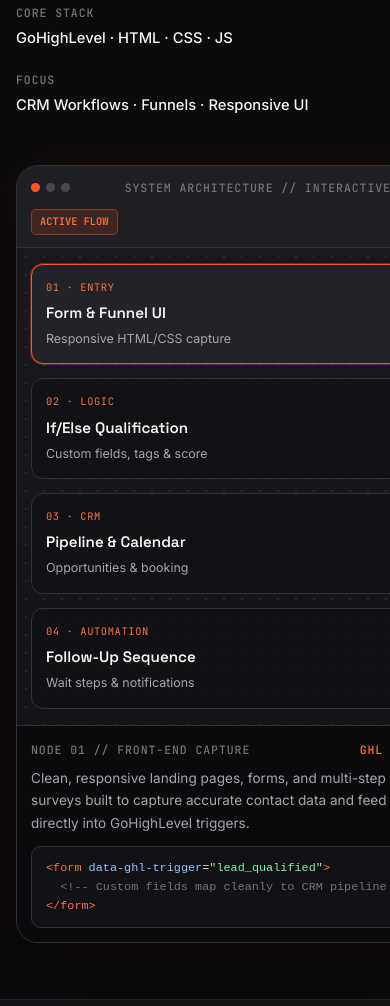
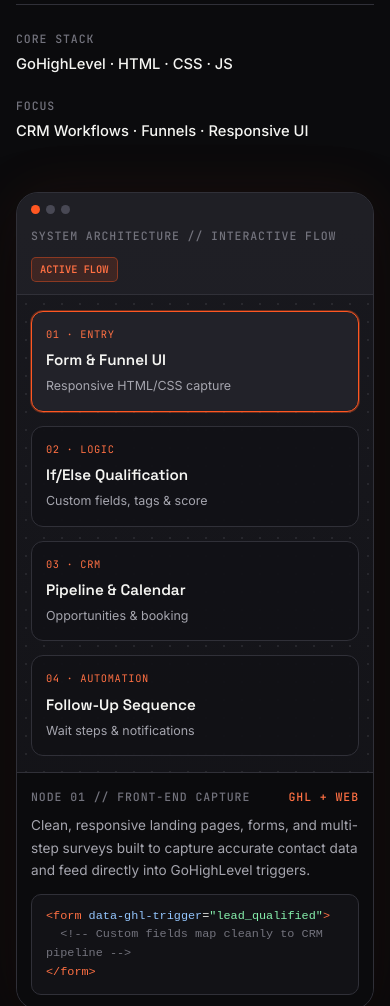
Before and after one commit to ayankhanxortlogix-wq/ayan-portfolio, a plain HTML site: page index.html in a window 390 px wide. Shown: the part 540-1546 px from the top of the page. Drawn offline with Linux system fonts and the light colour scheme.

Commit message:
Fix mobile CSS Grid overflow and right-edge text clipping

```diff
--- a/style.css
+++ b/style.css
@@ -52,10 +52,12 @@
 html {
   scroll-behavior: smooth;
   scroll-padding-top: calc(var(--header-height) + 20px);
+  overflow-x: clip;
 }
 
 body {
   margin: 0;
+  max-width: 100%;
   background-color: var(--bg-main);
   color: var(--text-main);
   font-family: var(--font-body);
@@ -64,6 +66,30 @@ body {
   -webkit-font-smoothing: antialiased;
   -moz-osx-font-smoothing: grayscale;
   overflow-x: clip;
+}
+
+main {
+  overflow-x: clip;
+}
+
+.hero-content,
+.hero-visual,
+.about-narrative,
+.profile-card,
+.expertise-card,
+.skill-panel,
+.frontend-cards,
+.frontend-preview,
+.project-card,
+.process-card,
+.experience-card,
+.exp-pillar,
+.lab-visual-frame,
+.lab-content,
+.contact-intro,
+.contact-form-wrap {
+  min-width: 0;
+  max-width: 100%;
 }
 
 body.is-intro-active {
@@ -965,6 +991,7 @@ p {
 
 .code-snippet {
   margin: 0;
+  max-width: 100%;
   padding: 12px 14px;
   border-radius: 10px;
   background-color: var(--bg-secondary);
@@ -972,6 +999,8 @@ p {
   font-family: var(--font-mono);
   font-size: 0.74rem;
   line-height: 1.5;
+  white-space: pre-wrap;
+  overflow-wrap: anywhere;
   overflow-x: auto;
 }
 
@@ -2060,13 +2089,13 @@ a.contact-channel-card:hover {
   .frontend-layout,
   .contact-grid,
   .skills-split {
-    grid-template-columns: 1fr;
+    grid-template-columns: minmax(0, 1fr);
   }
 
   .expertise-grid,
   .experience-pillars,
   .lab-row {
-    grid-template-columns: 1fr;
+    grid-template-columns: minmax(0, 1fr);
   }
 }
 
@@ -2127,7 +2156,7 @@ a.contact-channel-card:hover {
   .projects-grid,
   .process-grid,
   .modal-meta-bar {
-    grid-template-columns: 1fr;
+    grid-template-columns: minmax(0, 1fr);
   }
 
   .workflow-wires {
```
